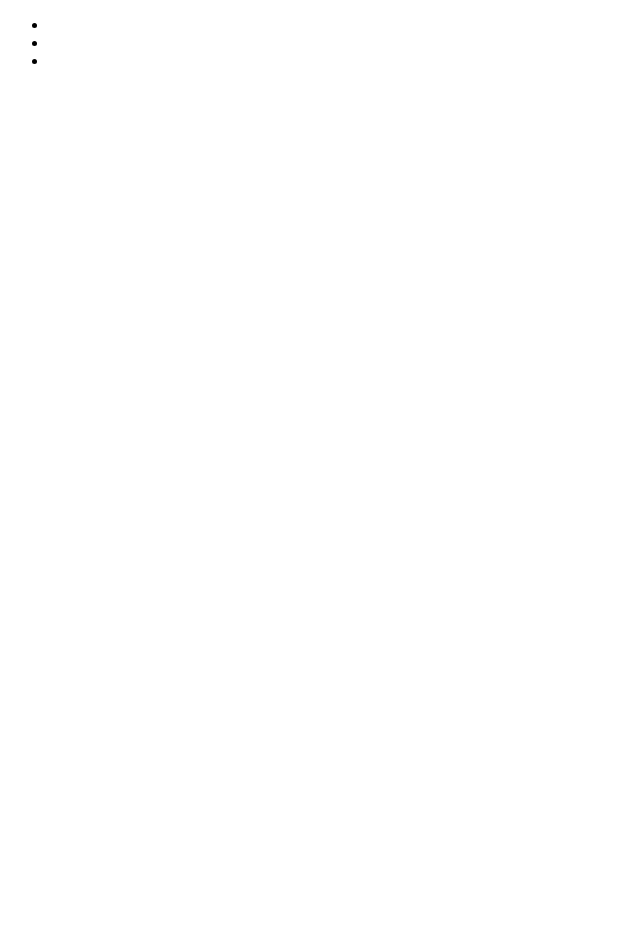
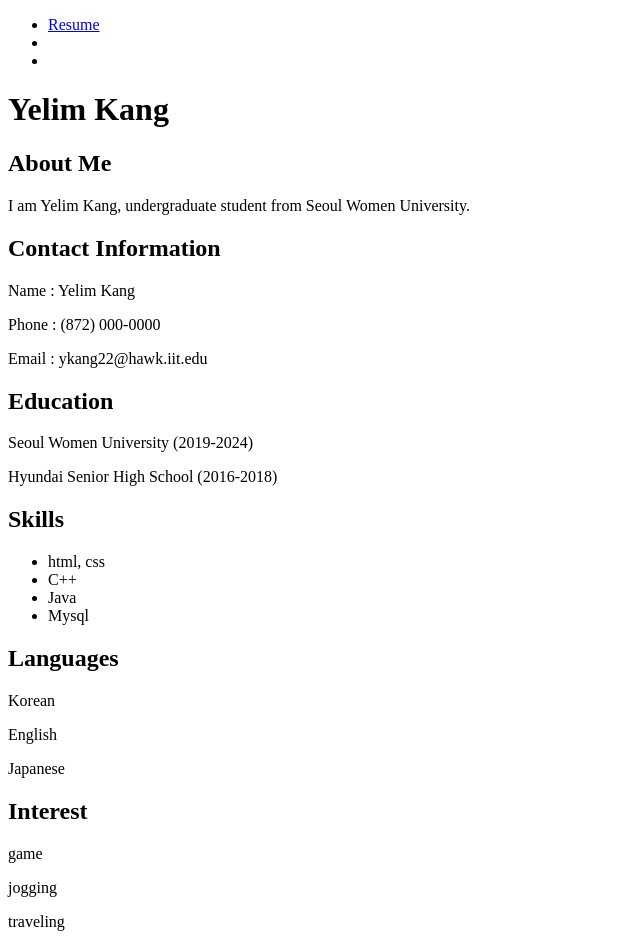
Before and after one commit to y3l512/project1, a plain HTML site: page index.html in a window 1280 px wide. Shown: the whole page, without its empty margins (0-640 px from the left). Before the commit the page ends 800 px from the top, so only its background shows below. Drawn offline with Linux system fonts and the light colour scheme.

Commit message:
Update index.html

```diff
--- a/index.html
+++ b/index.html
@@ -9,12 +9,41 @@
     <header>
       <nav>
         <ul>
-          <li></li>
+          <li><a href="index.html">Resume</a></li>
           <li></li>
           <li></li>
         </ul>
       </nav>
     </header>
+
+    <h1>Yelim Kang</h1>
+    <h2>About Me</h2>
+    <p>I am Yelim Kang, undergraduate student from Seoul Women University.</p>
+    <h2>Contact Information</h2>
+    <p>Name : Yelim Kang</p>
+    <p>Phone : (872) 000-0000</p>
+    <p>Email : ykang22@hawk.iit.edu</p>
+    <h2>Education</h2>
+    <p>Seoul Women University (2019-2024)</p>
+    <p>Hyundai Senior High School (2016-2018)</p>
+    <h2>Skills</h2>
+      <ul>
+        <li>html, css</li>
+        <li>C++</li>
+        <li>Java</li>
+        <li>Mysql</li>
+      </ul>
+    <h2>Languages</h2>
+    <p>Korean</p>
+    <p>English</p>
+    <p>Japanese</p>
+    <h2>Interest</h2>
+    <p>game</p>
+    <p>jogging</p>
+    <p>traveling</p>
+
+    <footer>
+
+    </footer>
   </body>
-
 </html>
```
